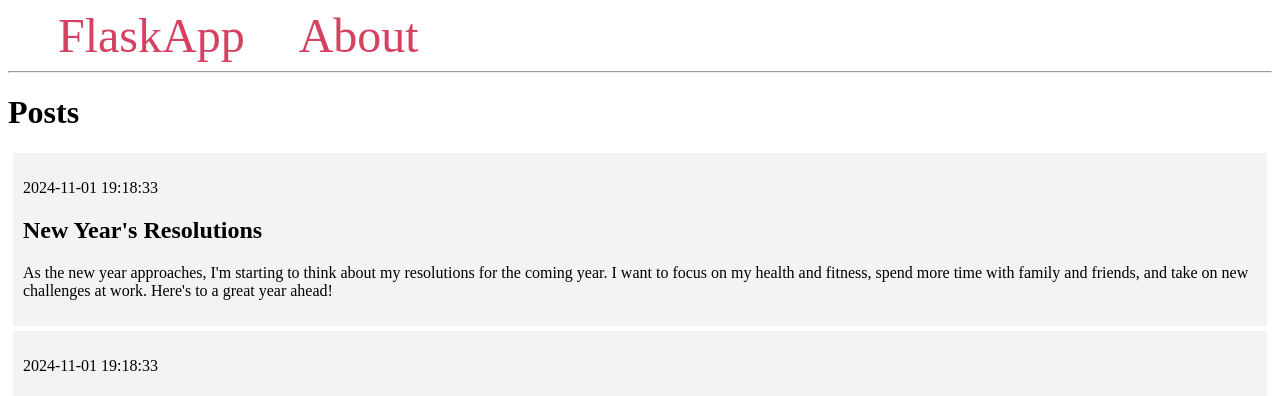
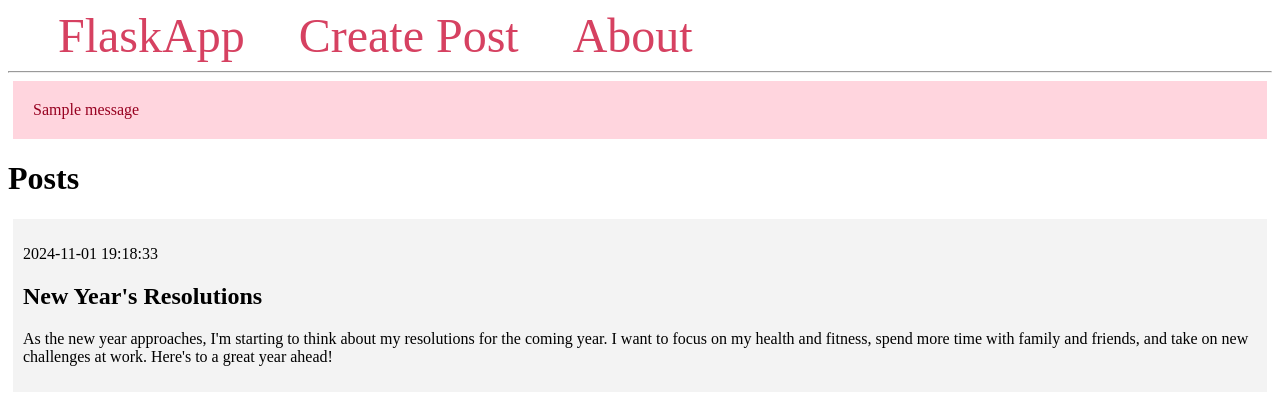
Before and after one commit to ecoles333/ColesFlaskBlog, a Flask app: page / in a window 1280 px wide. Shown: the top 396 px of the page. Run offline with Flask 3, Linux system fonts and the light colour scheme; data comes from the database, SQL or seed files in the repository; one stand-in notice (Sample message) is shown.

Commit message:
Added posting functionality

```diff
--- a/templates/base.html
+++ b/templates/base.html
@@ -28,10 +28,15 @@
 <body>
     <nav>
         <a href="{{ url_for('index') }}">FlaskApp</a>
+        <a href="{{ url_for('create') }}">Create Post</a>
         <a href="#">About</a>
     </nav>
     <hr>
     <div class="content">
+        {% for message in get_flashed_messages() %}
+            <div class="alert">{{ message }}</div>
+        {% endfor %}
+
         {% block content %} {% endblock %}
     </div>
 </body>
```
Also changed, not shown: templates/edit.html (added).
